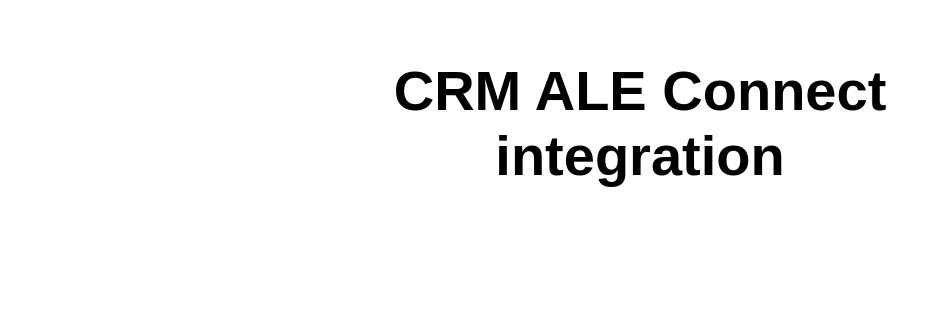
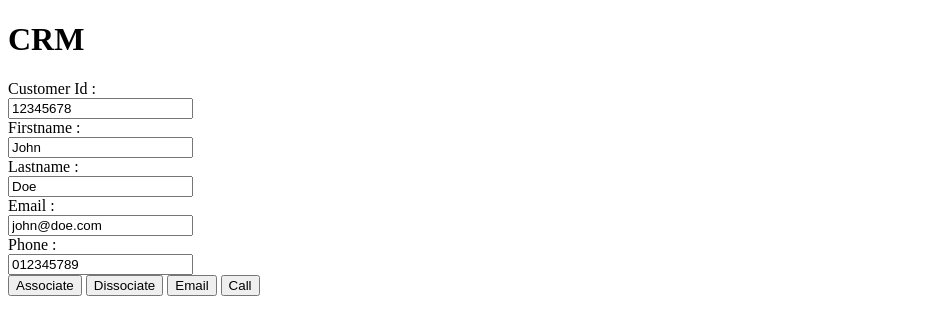
Before and after one commit to ajarnoux/crmtsprod, a website: page src/index.html in a window 1280 px wide. Shown: the top 334 px of the page, without its empty margins (0-941 px from the left). Drawn offline with Linux system fonts and the light colour scheme.

Commit message:
Update index.html

```diff
--- a/src/index.html
+++ b/src/index.html
@@ -1,17 +1,77 @@
 <!DOCTYPE html>
-<html lang="en">
+<html>
+<script type="text/javascript" src="/jamc/personalized/akio/externalcrm/js/integration.js"></script>
+<script type="text/javascript">
 
-<head>
-  <meta charset="UTF-8">
-  <meta name="viewport" content="width=device-width, initial-scale=1.0">
-  <link rel="stylesheet" href="styles.css">
-  <title>CRM ALE Connect integration</title>
-</head>
+function associate() {
+	akio.integration.associateCustomer(
+		{
+			extCrmId:document.getElementById('customerId').value,
+			firstname:document.getElementById('firstname').value,
+			lastname:document.getElementById('lastname').value,
+			email:document.getElementById('email').value
+		},
+	['extCrmId']
+	);
+}
 
+function dissociate() {
+        akio.integration.dissociateCustomer(['extCrmId']);
+}
+
+function sendEmail() {
+	akio.integration.sendSpontaneousMail({
+                "extCrmId": document.getElementById('customerId').value,
+                "firstname": document.getElementById('firstname').value,
+                "lastname": document.getElementById('lastname').value,
+                "email": document.getElementById('email').value
+            }, ['extCrmId'], document.getElementById('email').value, {
+		htmlBody:"<strong>myContent</strong>", subject:"Test Subject", mailboxId:1});
+
+}
+
+function call() {
+	akio.integration.callCustomer({
+		"extCrmId": document.getElementById('customerId').value,
+		"firstname": document.getElementById('firstname').value,
+		"lastname": document.getElementById('lastname').value,
+		"email": document.getElementById('email').value
+	}, ['extCrmId'], document.getElementById('phoneNumber').value);
+
+}
+
+</script>
+<style>
+html, body {
+	width:100%;
+}
+label,input  {
+	float:left;
+	clear:both;
+}
+#actions {
+	clear:both;
+}
+</style>
 <body>
-  <main>
-    <h1>CRM ALE Connect integration</h1>
-  </main>
+	<h1>CRM</h1>
+	<form style="height:2000px" onsubmit="return false">
+		<label>Customer Id :</label>
+		<input type="text" id="customerId" value="12345678" />
+		<label>Firstname :</label>
+		<input type="text" id="firstname" value="John" />
+		<label>Lastname :</label>
+		<input type="text" id="lastname" value="Doe" />
+		<label>Email :</label>
+		<input type="text" id="email" value="john@doe.com" />
+		<label>Phone :</label>
+		<input type="text" id="phoneNumber" value="012345789" />
+		<div id="actions">
+			<button onclick="associate()">Associate</button>
+			<button onclick="dissociate()">Dissociate</button>
+			<button onclick="sendEmail()">Email</button>
+			<button onclick="call()">Call</button>
+		</div>
+	</form>
 </body>
-
 </html>
```
